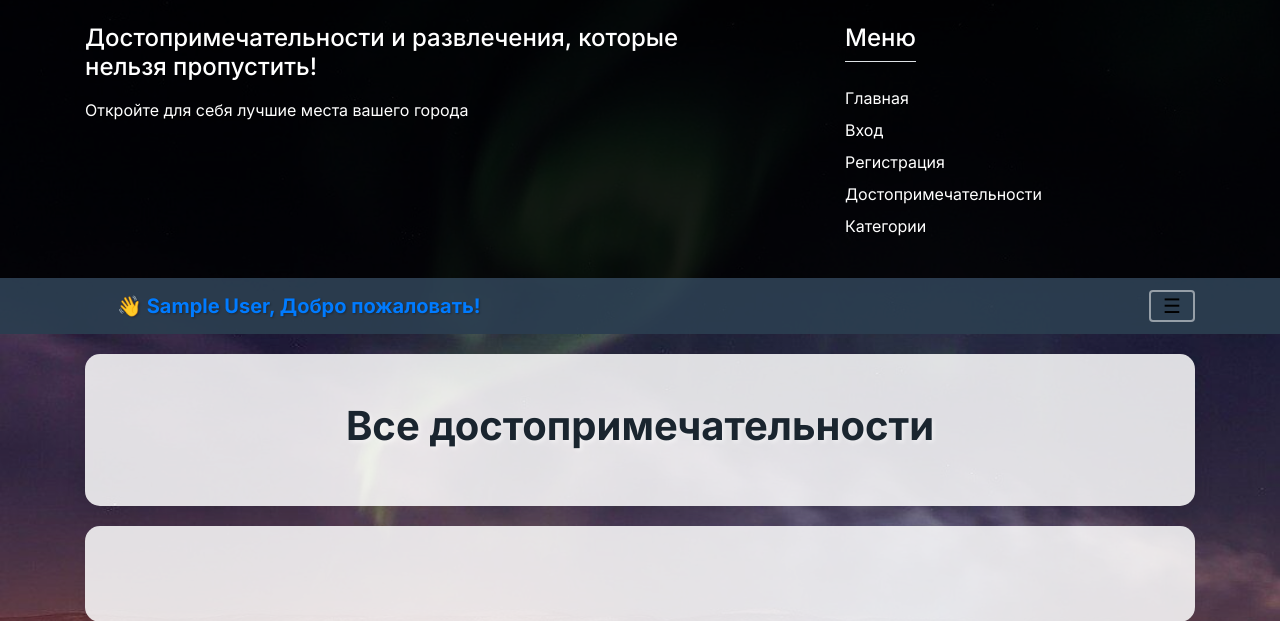
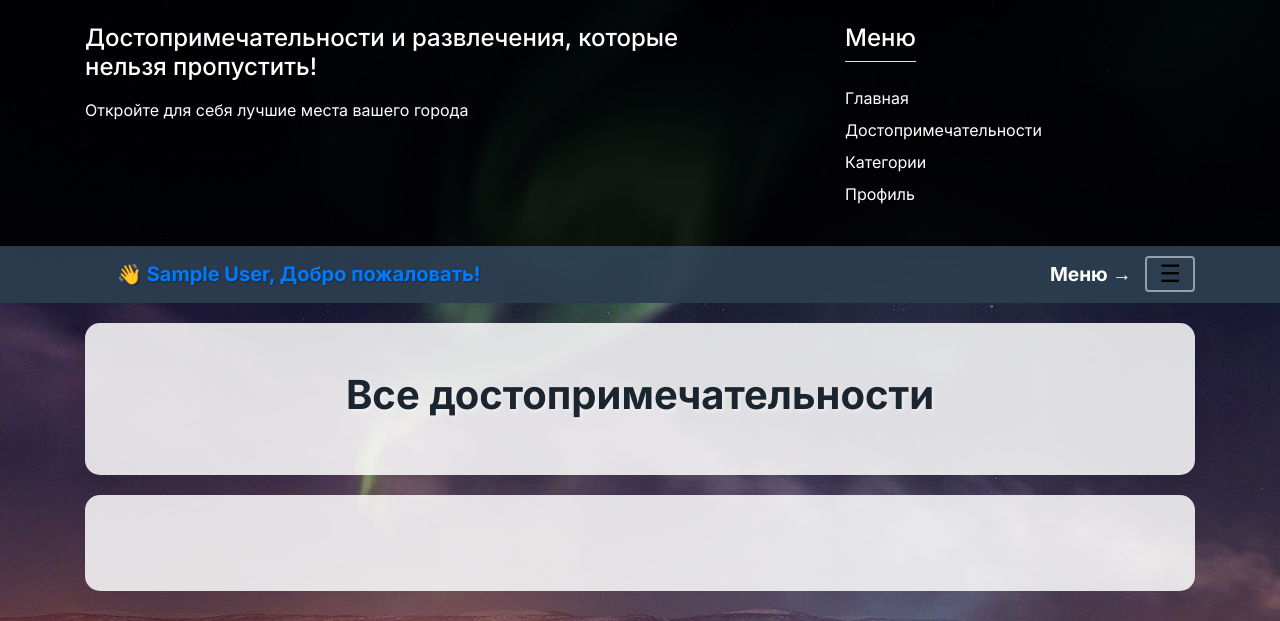
Before and after one commit to Yura123410/diplom, a Django app: page /sights/ in a window 1280 px wide, after a click that opens the changed part. Shown: the top 621 px of the page. Run offline with Django 5.2, Linux system fonts and the light colour scheme; the visitor is signed in with stand-in values (Sample User, id 1); data that the repository does not hold is empty; some libraries are stand-ins or nearby versions.

Commit message:
- Добавлен шаблон регистрации - Добавлен функционал отображения "нет изображения" у карточки без картинки - Добавлено "Меню" для визуального удобства главной страницы

```diff
--- a/sights/templates/sights/base.html
+++ b/sights/templates/sights/base.html
@@ -167,6 +167,21 @@
         .album a:not(.btn):hover {
             color: #764ba2;
         }
+        .menu-simple {
+            display: inline-flex;
+            align-items: center;
+            gap: 8px;
+            padding: 6px 14px;
+            border-radius: 30px;
+            font-weight: 800;
+            font-size: 1.2rem;
+            color: white;
+        }
+
+        .menu-simple span {
+            font-size: 1.3rem;
+        }
+
     </style>
 </head>
 
@@ -193,16 +208,20 @@
                         {% endif %}
                         <li class="mb-2"><a href="{% url 'sights:index' %}" class="text-white text-decoration-none">Главная</a>
                         </li>
-                        <li class="mb-2"><a href="{% url 'users:user_login' %}"
-                                            class="text-white text-decoration-none">Вход</a>
-                        </li>
-                        <li class="mb-2"><a href="{% url 'users:user_register' %}"
-                                            class="text-white text-decoration-none">Регистрация</a>
-                        </li>
                         <li class="mb-2"><a href="{% url 'sights:sight_list' %}"
                                             class="text-white text-decoration-none">Достопримечательности</a></li>
                         <li class="mb-2"><a href="{% url 'sights:category_list' %}"
                                             class="text-white text-decoration-none">Категории</a></li>
+                        {% if user.is_authenticated %}
+                        <li class="mb-2"><a href="{% url 'users:user_profile' %}"
+                                            class="text-white text-decoration-none">Профиль</a>
+                        </li>
+                        {% else %}
+                        <li class="mb-2"><a href="{% url 'users:user_login' %}" class="text-white text-decoration-none">Вход</a>
+                        </li>
+                        <li class="mb-2"><a href="{% url 'users:user_register' %}"
+                                            class="text-white text-decoration-none">Регистрация</a></li>
+                        {% endif %}
                     </ul>
                 </div>
             </div>
@@ -217,11 +236,16 @@
                 </svg>
                 <strong>👋 {{ user.first_name }} {{ user.last_name }}, Добро пожаловать!</strong>
             </a>
-            <button class="navbar-toggler" type="button" data-toggle="collapse" data-target="#navbarHeader"
-                    aria-controls="navbarHeader" aria-expanded="false" aria-label="Toggle navigation"
-                    style="display: flex; align-items: center; gap: 8px;">
-                <span>☰</span>
-            </button>
+            <div class="d-flex align-items-center gap-2">
+                <div class="menu-simple">
+                    Меню →
+                </div>
+                <button class="navbar-toggler" type="button" data-toggle="collapse" data-target="#navbarHeader"
+                        aria-controls="navbarHeader" aria-expanded="false" aria-label="Toggle navigation"
+                        style="display: flex; align-items: center; gap: 8px;">
+                    <span style="font-size: 1.5rem;">☰</span>
+                </button>
+            </div>
         </div>
     </div>
 </header>
--- a/sights/templates/sights/category_detail.html
+++ b/sights/templates/sights/category_detail.html
@@ -1,4 +1,5 @@
 {% extends 'sights/base.html' %}
+{% load sights_tags %}
 
 {% block content %}
 <h1>{{ title }}</h1>
@@ -8,9 +9,7 @@
     {% for sight in sights %}
         <div class="col-md-4 mb-4">
             <div class="card">
-                {% if sight.image %}
-                    <img src="{{ sight.image.url }}" class="card-img-top" alt="{{ sight.name }}">
-                {% endif %}
+                <img src="{{ sight.image|sights_media }}" class="card-img-top" alt="{{ sight.name }}">
                 <div class="card-body">
                     <h5 class="card-title">{{ sight.name }}</h5>
                     <a href="{% url 'sights:sight_detail' sight.pk %}" class="btn btn-primary">Подробнее</a>
--- a/sights/templates/sights/sight_list.html
+++ b/sights/templates/sights/sight_list.html
@@ -14,7 +14,7 @@
                 alt="{{ object.name }}">
             {% else %}
             <img class="card-img-top"
-                src="{% static 'images/no-image.jpg' %}"
+                src="{% static 'images/no_image.jpg' %}"
                 width="300"
                 height="320"
                 alt="Нет изображения">
--- a/users/forms.py
+++ b/users/forms.py
@@ -21,3 +21,9 @@ class UserRegisterForm(forms.ModelForm):
 class UserLoginForm(forms.Form):
     email = forms.EmailField(label='email')
     password = forms.CharField(label='пароль', widget=forms.PasswordInput)
+
+
+class UserForm(forms.ModelForm):
+    class Meta:
+        model = User
+        fields = ('email', 'first_name', 'last_name', 'phone')
--- a/users/urls.py
+++ b/users/urls.py
@@ -1,11 +1,12 @@
 from django.urls import path
 
 from users.apps import UsersConfig
-from users.views import user_register_view, user_login_view
+from users.views import user_register_view, user_login_view, user_profile_view
 
 app_name = UsersConfig.name
 
 urlpatterns = [
     path('', user_login_view, name='user_login'),
     path('register/', user_register_view, name='user_register'),
+    path('profile/', user_profile_view, name='user_profile'),
 ]
```
Also changed, not shown: sights/templates/sights/sights_detail.html (+4 -17 lines), sights/templatetags/sights_tags.py (added, +10 -0 lines), users/templates/users/user_profile_read_only.html (added, +25 -0 lines), users/templatetags/user_tags.py (added, +10 -0 lines), users/views.py (+11 -2 lines).
